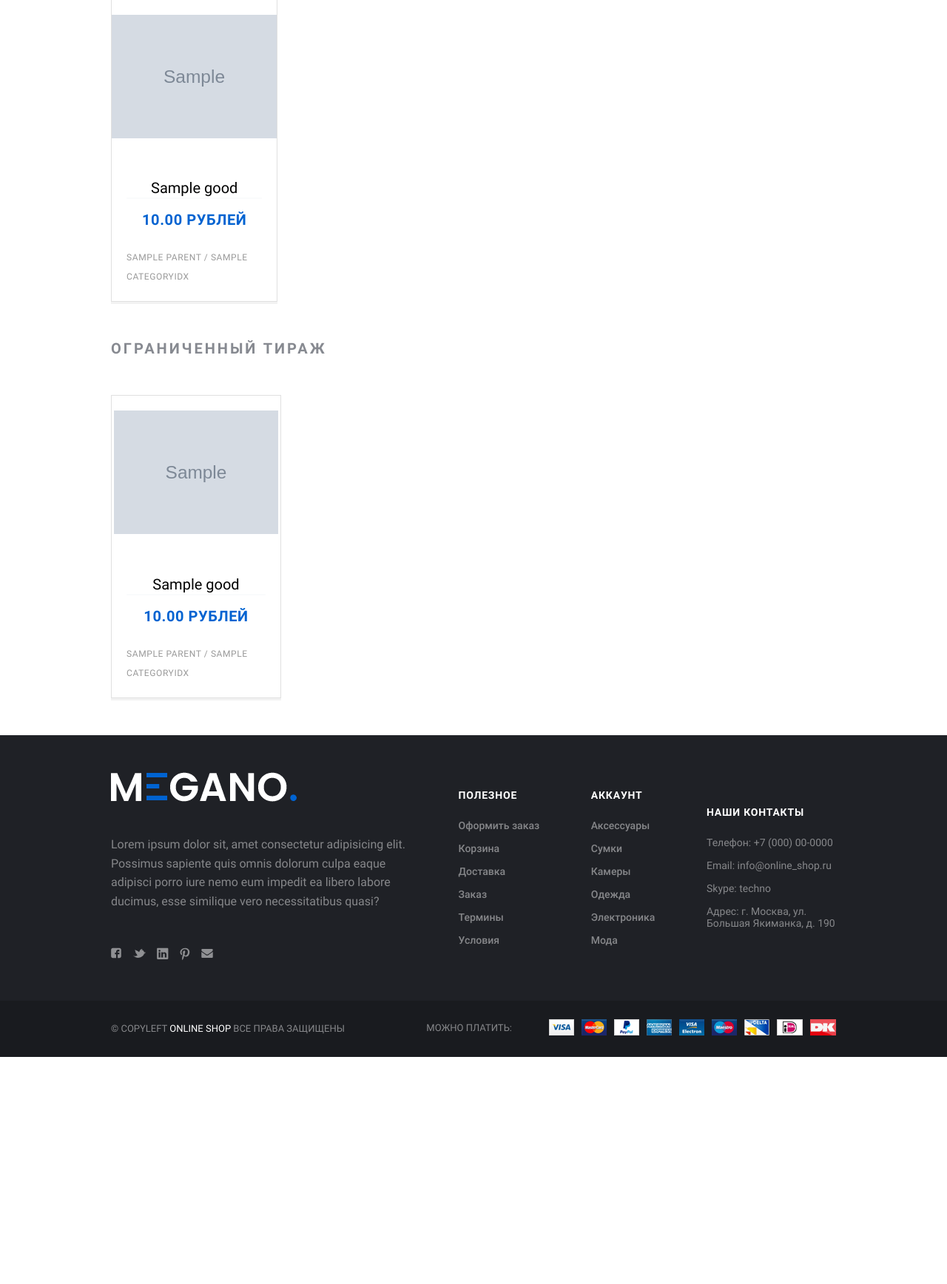
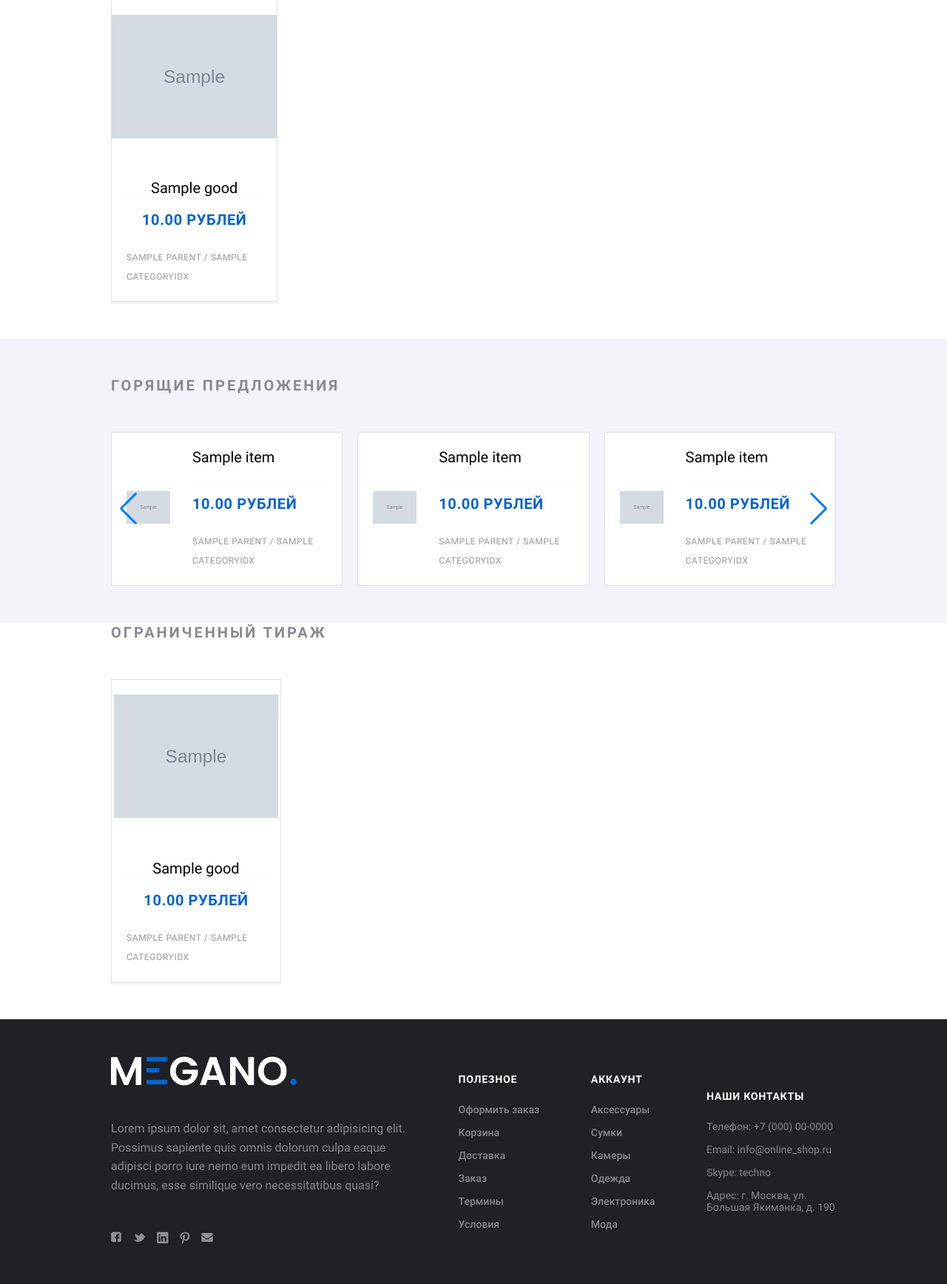
Before and after one commit to chegodaevvl/online_shop, a Django app: template online_shop/templates/index.html in a window 1280 px wide. Shown: the part 842-2578 px from the top of the page at 74% size. Before the commit the page ends 2271 px from the top, so only its background shows below. Run offline with Django 3.2, Linux system fonts and the light colour scheme; the template is opened without the code that fills it: most values are stand-ins (such as "Sample title", 1, 10 or a date in 2020); grey boxes marked "Sample" are stand-in pictures.

Commit message:
Added hot offer slider

```diff
--- a/online_shop/app_goods/utils.py
+++ b/online_shop/app_goods/utils.py
@@ -5,7 +5,8 @@ from datetime import datetime
 
 
 def get_hot_offers(quantity: int):
-    hot_offers = list(Goods.objects.filter(Q(discounts__isnull=False) | Q(sets__isnull=False)))
+    hot_offers = list(Goods.objects.filter(Q(discounts__isnull=False) | Q(sets__isnull=False)).
+                      annotate(price=Min('goodsinshops__price')))
     if len(hot_offers) > quantity:
         hot_offers = sample(hot_offers, k=quantity)
     return hot_offers
--- a/online_shop/online_shop/views.py
+++ b/online_shop/online_shop/views.py
@@ -1,6 +1,6 @@
 from django.views.generic import TemplateView
 from common.utils.utils import get_favorite_categories, get_banners
-from app_goods.utils import get_limited_goods, get_top_goods
+from app_goods.utils import get_limited_goods, get_top_goods, get_hot_offers
 
 
 class MainView(TemplateView):
@@ -11,5 +11,7 @@ class MainView(TemplateView):
         context.update({'banners': get_banners()})
         context.update({'favorite_categories': get_favorite_categories()})
         context.update({'top_goods': get_top_goods(8)})
+        # context.update({'hot_goods': get_hot_offers(9)})
+        context.update({'hot_goods': get_top_goods(9)})
         context.update({'limited_goods': get_limited_goods(16)})
         return context
--- a/online_shop/static/css/style.css
+++ b/online_shop/static/css/style.css
@@ -523,6 +523,57 @@ img {
   height: 100%;
 }
 
+.content__hot {
+  padding: 50px 0;
+  background-color: #f3f4f9;
+}
+
+.hot-swiper {
+  width: 100%;
+}
+
+.goods-card-horiz {
+  width: calc((100% - 100px) / 3);
+  height: auto;
+  max-height: 210px;
+  align-items: center;
+  background-color: #fff;
+  padding: 20px;
+  border: 1px solid #e0e0e0;
+  box-shadow: 0 3px 0 rgba(0,0,0,0.05);
+}
+
+.goods-left {
+  justify-content: center;
+  align-items: center;
+  width: 30%;
+  margin-right: 30px;
+}
+
+.goods-img_horiz {
+  width: 100%;
+  height: 100%;
+}
+
+.goods-right {
+  flex-direction: column;
+  align-items: flex-start;
+}
+
+.goods-right .goods-title {
+  text-align: left;
+  margin-bottom: 20px;
+}
+
+.goods-right .goods-bottom {
+  align-items: flex-start;
+}
+
+.goods-card-horiz:hover .goods-right .goods-bottom .goods-btns {
+  display: flex;
+  transform: translate(0, 0);
+}
+
 /* Footer */
 
 .footer__contact {
--- a/online_shop/static/js/script.js
+++ b/online_shop/static/js/script.js
@@ -5,11 +5,30 @@ window.addEventListener('DOMContentLoaded', function() {
 
       pagination: {
         el: '.banners-pagination',
+        clickable: true,
       },
 
       navigation: {
         nextEl: '.banner-next',
         prevEl: '.banner-prev',
+      },
+
+  });
+
+  var hotSwiper = new Swiper(".hot-swiper", {
+      loop: true,
+      slidesPerView: 3,
+      spaceBetween: 20,
+      slidesPerGroup: 3,
+
+      pagination: {
+        el: '.goods-pagination',
+        clickable: true,
+      },
+
+      navigation: {
+        nextEl: '.goods-next',
+        prevEl: '.goods-prev',
       },
 
   });
@@ -20,6 +39,7 @@ window.addEventListener('DOMContentLoaded', function() {
 
       pagination: {
         el: '.goods-pagination',
+        clickable: true,
       },
 
       navigation: {
--- a/online_shop/templates/index.html
+++ b/online_shop/templates/index.html
@@ -78,6 +78,62 @@
             {% endfor %}
         </ul>
     </div>
+    <div class="content__hot">
+        <h3 class="section__title header-reset content">
+            Горящие предложения
+        </h3>
+        <div class="content">
+            <div class="swiper hot-swiper">
+                <div class="swiper-wrapper">
+                {% for item in hot_goods %}
+                  <div class="swiper-slide goods-card-horiz flex">
+                    <div class="goods-left flex">
+                        <a href="/goods/{{ item.id }}" class="card-link">
+                            <img class="goods-img_horiz" src="media/{{ item.image }}" alt="item.goodsname">
+                        </a>
+                    </div>
+                    <div class="goods-right flex">
+                        <strogn class="goods-title header-reset">
+                            <a href="/goods/{{ item.id }}" class="card-link">
+                                {{ item.goodsname }}
+                            </a>
+                        </strogn>
+                        <div class="goods-bottom flex">
+                            <span class="goods-price">{{ item.price|floatformat:2|intcomma }} рублей</span>
+                            <span class="goods-cat">
+                                {% if item.categoryidx.parent %}
+                                {{ item.categoryidx.parent.categoryname }} /
+                                {% endif %}
+                                {{ item.categoryidx.categoryname }}
+                            </span>
+                            <ul class="goods-btns list-reset flex">
+                                <li class="goods-btn flex">
+                                    <a href="/goods/{{ item.id }}">
+                                        <img src="{% static 'img/bookmark.svg' %}">
+                                    </a>
+                                </li>
+                                <li class="goods-btn flex">
+                                    <a href="#">
+                                        <img src="{% static 'img/change.svg' %}">
+                                    </a>
+                                </li>
+                                <li class="goods-btn flex">
+                                    <a href="#">
+                                        <img src="{% static 'img/cart.svg' %}">
+                                    </a>
+                                </li>
+                            </ul>
+                        </div>
+                    </div>
+                  </div>
+                {% endfor %}
+                </div>
+                <div class="swiper-pagination goods-pagination"></div>
+                <div class="swiper-button-prev goods-prev"></div>
+                <div class="swiper-button-next goods-next"></div>
+              </div>
+        </div>
+    </div>
     <div class="content__limited content">
         <h3 class="section__title header-reset">
             Ограниченный тираж
```
